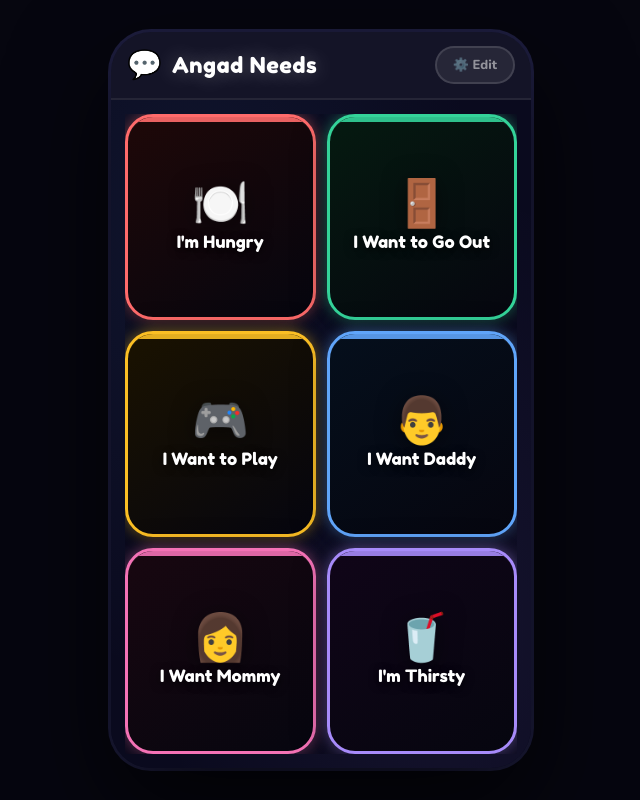
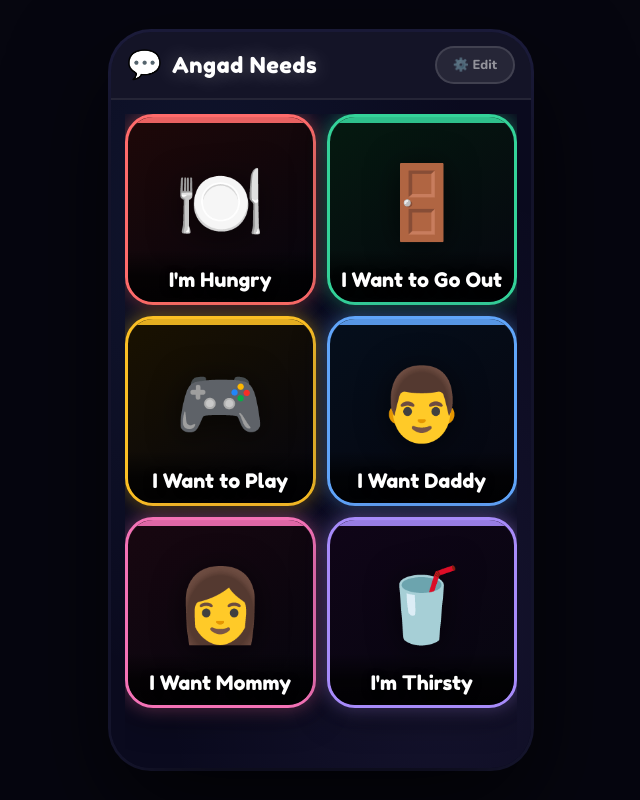
Before and after one commit to rpadebet/angad-patience, a plain HTML site: page index.html in a window 1280 px wide. Shown: the whole page, without its empty margins (319-959 px from the left). Drawn offline with nearby package versions, Linux system fonts and the light colour scheme.

Commit message:
Add files via upload

```diff
--- a/index.html
+++ b/index.html
@@ -82,31 +82,76 @@ body.admin-mode #tile-count-badge{display:block;}
 /* GRID */
 #needs-grid{
   flex:1;display:grid;grid-template-columns:1fr 1fr;
-  grid-auto-rows:1fr;gap:11px;min-height:0;
-  overflow-y:auto;scrollbar-width:none;align-content:start;
+  gap:11px;min-height:0;
+  overflow-y:auto;scrollbar-width:none;
+  /* Let tiles define their own height via aspect-ratio */
+  align-content:start;
+  padding-bottom:4px;
 }
 #needs-grid::-webkit-scrollbar{display:none;}
 
 /* TILE */
 .need-tile{
   border-radius:var(--rbig);overflow:hidden;cursor:pointer;
-  position:relative;display:flex;flex-direction:column;
-  align-items:center;justify-content:center;
+  position:relative;
   border:3px solid var(--tc,#3B3B60);
   background:var(--tb,#1A1A38);
-  box-shadow:0 8px 32px rgba(0,0,0,.5),0 0 14px var(--tg,rgba(255,107,107,.3)),inset 0 1px 0 rgba(255,255,255,.08);
+  box-shadow:0 8px 32px rgba(0,0,0,.5),0 0 18px var(--tg,rgba(255,107,107,.3)),inset 0 1px 0 rgba(255,255,255,.08);
   transition:transform .15s cubic-bezier(.34,1.4,.64,1),box-shadow .15s,filter .3s;
-  min-height:100px;
+  /* Enforce square-ish aspect ratio so tiles are tall enough */
+  aspect-ratio:1/1;
 }
-.need-tile::before{content:'';position:absolute;top:0;left:0;right:0;height:5px;background:var(--tc);border-radius:var(--rbig) var(--rbig) 0 0;opacity:.9;}
-.need-tile::after{content:'';position:absolute;inset:-3px;border-radius:calc(var(--rbig)+3px);box-shadow:0 0 20px var(--tg);opacity:.5;transition:opacity .2s;pointer-events:none;}
-.need-tile:hover::after{opacity:.9;}
+.need-tile::before{
+  content:'';position:absolute;top:0;left:0;right:0;height:6px;
+  background:var(--tc);border-radius:var(--rbig) var(--rbig) 0 0;opacity:.9;z-index:3;
+}
+.need-tile::after{
+  content:'';position:absolute;inset:-3px;border-radius:calc(var(--rbig)+3px);
+  box-shadow:0 0 24px var(--tg);opacity:.55;transition:opacity .2s;pointer-events:none;
+}
+.need-tile:hover::after{opacity:.95;}
 .need-tile:not(.cooling):active{transform:scale(.91);}
 
-.tile-photo{position:absolute;inset:0;object-fit:cover;width:100%;height:100%;opacity:.35;border-radius:calc(var(--rbig) - 3px);}
-.tile-icon{font-size:clamp(30px,7vw,46px);line-height:1;position:relative;z-index:1;filter:drop-shadow(0 4px 12px rgba(0,0,0,.5));transition:transform .15s;}
-.need-tile:active .tile-icon{transform:scale(1.12);}
-.tile-label{font-family:'Fredoka One',cursive;font-size:clamp(12px,3vw,17px);color:var(--white);text-align:center;position:relative;z-index:1;margin-top:5px;padding:0 8px;line-height:1.2;text-shadow:0 2px 10px rgba(0,0,0,.8);}
+/* PHOTO — fills entire tile */
+.tile-photo{
+  position:absolute;inset:0;object-fit:cover;width:100%;height:100%;
+  opacity:1;border-radius:calc(var(--rbig) - 3px);z-index:0;
+}
+/* Dark scrim over photo so label stays readable */
+.tile-photo-scrim{
+  position:absolute;inset:0;z-index:1;border-radius:calc(var(--rbig) - 3px);
+  background:linear-gradient(to bottom, rgba(0,0,0,.08) 0%, rgba(0,0,0,.0) 40%, rgba(0,0,0,.65) 100%);
+}
+
+/* EMOJI — centred, fills ~55% of tile height */
+.tile-icon{
+  position:absolute;
+  top:50%;left:50%;
+  transform:translate(-50%, -58%); /* slightly above centre to leave room for label */
+  font-size:clamp(44px, 12vw, 72px);
+  line-height:1;
+  z-index:2;
+  filter:drop-shadow(0 4px 16px rgba(0,0,0,.6));
+  transition:transform .15s;
+  pointer-events:none;
+}
+.need-tile:active .tile-icon{transform:translate(-50%,-58%) scale(1.1);}
+
+/* LABEL — pinned to bottom, full width, gradient backing */
+.tile-label{
+  position:absolute;bottom:0;left:0;right:0;
+  font-family:'Fredoka One',cursive;
+  font-size:clamp(14px, 3.8vw, 20px);
+  color:var(--white);text-align:center;
+  z-index:2;
+  padding:18px 8px 10px;
+  /* gradient backing so text pops over any photo */
+  background:linear-gradient(to bottom, transparent 0%, rgba(0,0,0,.72) 50%, rgba(0,0,0,.82) 100%);
+  border-radius:0 0 calc(var(--rbig) - 3px) calc(var(--rbig) - 3px);
+  line-height:1.2;
+  text-shadow:0 2px 8px rgba(0,0,0,.9);
+  pointer-events:none;
+}
 
 /* UPLOAD OVERLAY */
 .tile-upload-overlay{
@@ -134,7 +179,8 @@ body.admin-mode .tile-delete{display:flex;}
   border-radius:var(--rbig);border:3px dashed rgba(255,255,255,.16);
   background:rgba(255,255,255,.04);
   display:none;flex-direction:column;align-items:center;justify-content:center;
-  gap:8px;cursor:pointer;min-height:100px;
+  gap:8px;cursor:pointer;
+  aspect-ratio:1/1;
   transition:background .18s,border-color .18s;
 }
 #add-tile-card:active{background:rgba(255,255,255,.09);border-color:#60A5FA;}
@@ -409,6 +455,8 @@ function buildTileEl(tile,idx){
     const img=document.createElement('img');
     img.className='tile-photo';img.src=tile.photo;img.alt='';
     div.appendChild(img);
+    // scrim over photo for label readability
+    const scrim=document.createElement('div');scrim.className='tile-photo-scrim';div.appendChild(scrim);
   }
 
   // Upload overlay (edit mode)
```
